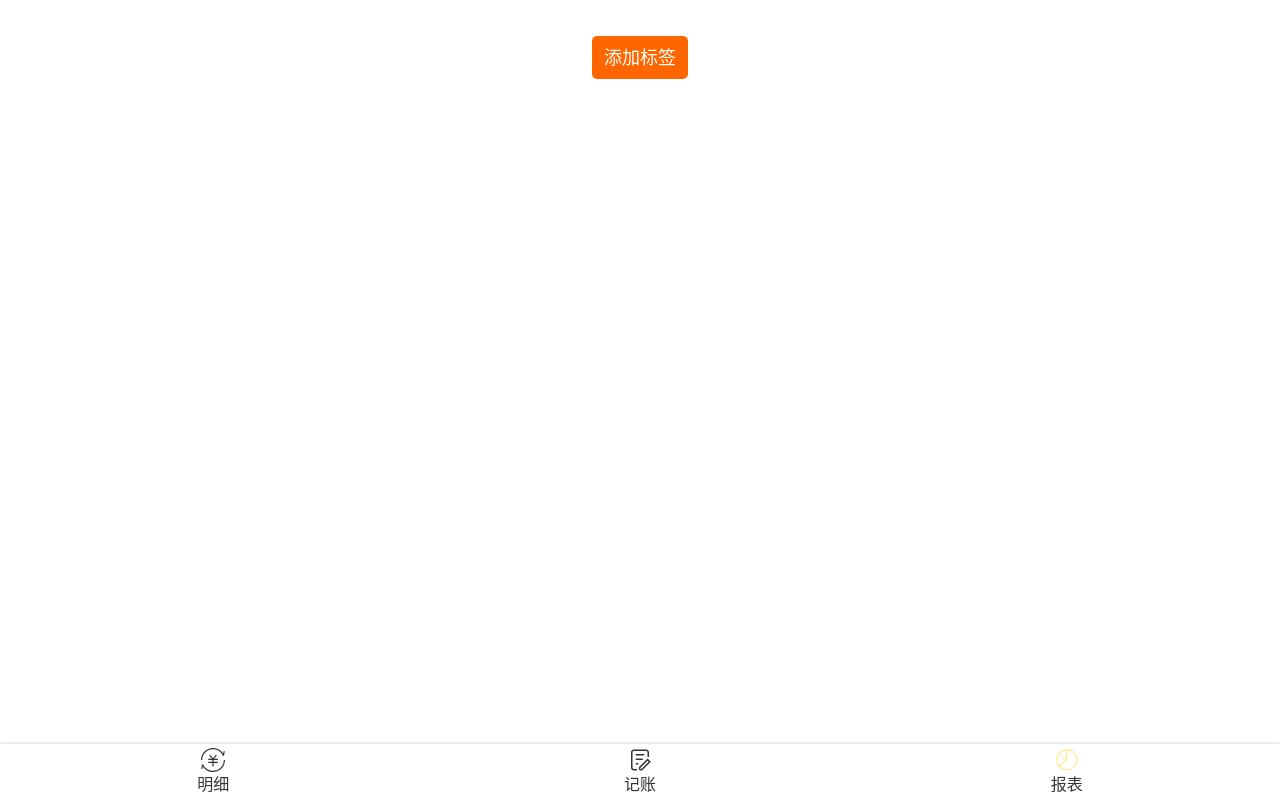
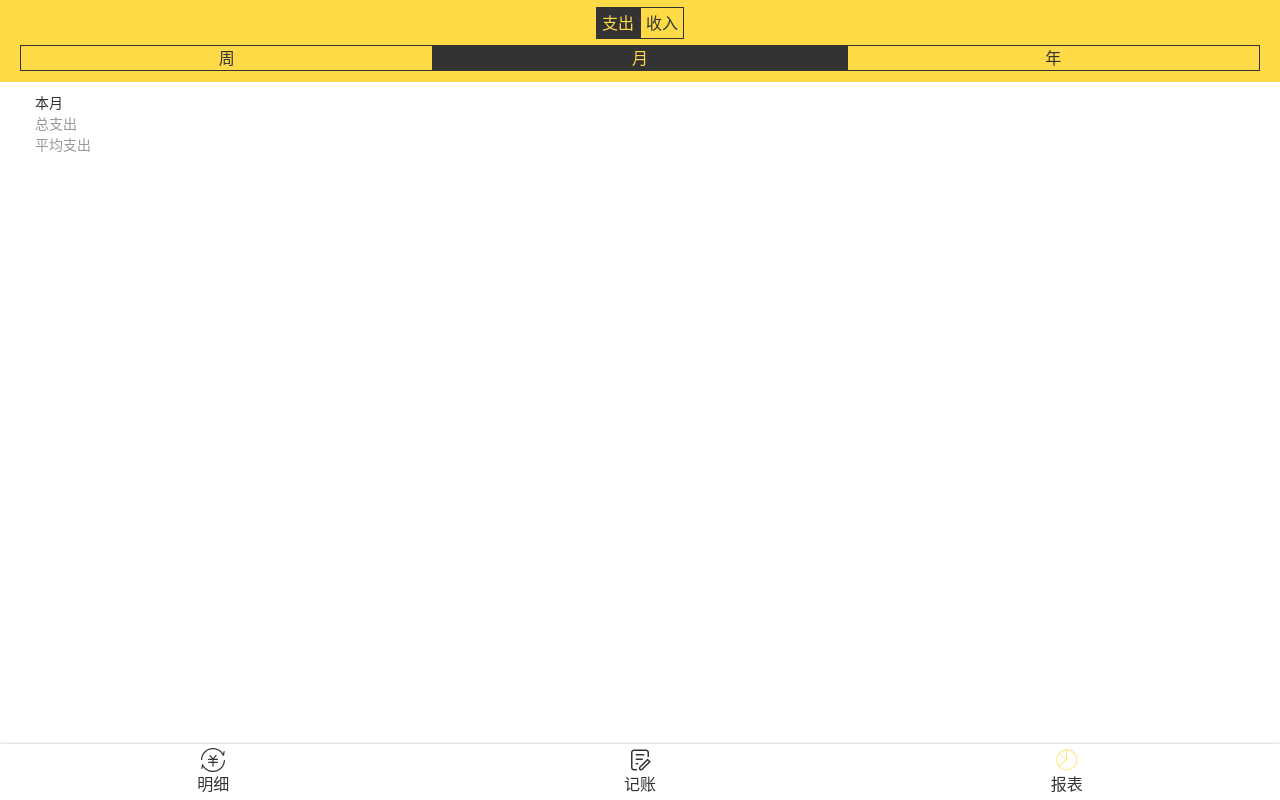
Before and after one commit to MongieLee/react-tally, a React app: page /#/reportForm in a window 1280 px wide. Built offline with nearby package versions, Linux system fonts and the light colour scheme.

Commit message:
处理月份选择空间切换展示账单明细

```diff
--- a/package.json
+++ b/package.json
@@ -28,6 +28,7 @@
     "dayjs": "^1.8.28",
     "dotenv": "8.2.0",
     "dotenv-expand": "5.1.0",
+    "echarts": "^4.8.0",
     "eslint": "^6.6.0",
     "eslint-config-react-app": "^5.2.1",
     "eslint-loader": "3.0.3",
--- a/src/views/ReportForm.tsx
+++ b/src/views/ReportForm.tsx
@@ -1,41 +1,116 @@
-import React from 'react'
+import React, { useState } from 'react'
 import Layout from 'components/Layout'
 import { useTags } from 'hooks/useTags'
 import { Link } from 'react-router-dom'
 import styled from 'styled-components'
 import Icon from 'components/Icon'
 import { Button } from 'components/Button'
-const TagsList = styled.ul`
-  background: white;
-  font-size: 16px;
-  li {
-    margin: 0 16px;
-    border-bottom: 1px solid grey;
-    a {
-      display: flex;
-      align-items: center;
-      padding: 10px 0;
-      justify-content: space-between;
+
+const TopBar = styled.div`
+  background-color: rgb(255, 218, 71);
+  padding: 11px 0;
+  .type {
+    text-align: center;
+    margin-bottom: 10px;
+    span {
+      border: 1px #333 solid;
+      padding: 5px;
+      &.active {
+        background-color: #333;
+        color: rgb(255, 218, 71);
+      }
+    }
+  }
+  .company-date {
+    display: flex;
+    margin: 0 20px;
+    text-align: center;
+    li {
+      width: 33.3333%;
+      border: 1px #333 solid;
+      &.active {
+        background-color: #333;
+        color: rgb(255, 218, 71);
+      }
     }
   }
 `
-const Center = styled.div`
-  display: flex;
-  flex-direction: column;
-  justify-content: center;
-  padding: 20px 0;
-  align-items: center;
+const getTimeText = (companyDate:any) => {
+  let timeMap: any = {
+    week: '本周',
+    month: '本月',
+    year: '今年'
+  }
+  return timeMap[companyDate]
+}
+const ClassWrapper = styled.div`
+  font-size: 14px;
+  padding: 10px 0 3px 35px;
+  div {
+    color: #999;
+  }
 `
 
 const ReportForm = () => {
+  const [category, setCategory] = useState('pay')
+  const [companyDate, setCompanyDate] = useState('month')
   return (
     <Layout>
-      <TagsList>
+      <TopBar>
+        <div className='type'>
+          <span
+            onClick={() => {
+              setCategory('pay')
+            }}
+            className={category === 'pay' ? 'active' : ''}
+          >
+            支出
+          </span>
+          <span
+            onClick={() => {
+              setCategory('income')
+            }}
+            className={category === 'income' ? 'active' : ''}
+          >
+            收入
+          </span>
+        </div>
 
-      </TagsList>
-      <Center>
-        <Button onClick={() => { }}>添加标签</Button>
-      </Center>
+        <ul className='company-date'>
+          <li
+            onClick={() => {
+              setCompanyDate('week')
+            }}
+            className={companyDate === 'week' ? 'active' : ''}
+          >
+            周
+          </li>
+          <li
+            onClick={() => {
+              setCompanyDate('month')
+            }}
+            className={companyDate === 'month' ? 'active' : ''}
+          >
+            月
+          </li>
+          <li
+            onClick={() => {
+              setCompanyDate('year')
+            }}
+            className={companyDate === 'year' ? 'active' : ''}
+          >
+            年
+          </li>
+        </ul>
+      </TopBar>
+
+      <ClassWrapper>
+        {getTimeText(companyDate)}
+        <div>{category==='pay'?'总支出':'总收入'}</div>
+        <div>{category==='pay'?'平均支出':'平均收入'}</div>
+      </ClassWrapper>
+      <div id='lineChart'></div>
+      <div id='pieChart' className='aaa'></div>
     </Layout>
   )
 }
--- a/src/views/Statistics.tsx
+++ b/src/views/Statistics.tsx
@@ -102,40 +102,55 @@ const DayInfo = styled.div`
         margin-right: 5px;
       }
 `
-let currentPay: number = 0
-let currentIncome: number = 0
-const ddd = (recordList: any) => {
+let currentPay: number = 0 //当前月份总支出
+let currentIncome: number = 0 //当前月份总收入
+const ddd = (recordList: any, currentM: any) => {
+  currentPay = 0
+  currentIncome = 0
+  //遍历所有账单
   if (recordList.length === 0) {
+    //账单为空就返回
+    console.log('999999999999999999')
     return recordList
   }
-  let currentM = new Date()
+  //   let currentM = new Date() //获取当前时间
   let currentMonthList = JSON.parse(JSON.stringify(recordList)).filter(
+    //遍历所有账单筛选出当前月份的时间
     (item: any) => {
       if (dayJs(item.createdAt).get('month') === dayJs(currentM).get('month')) {
+        //如果账单的月份等于当前月份则加进数组中
         return item
       }
     }
   )
-  let xxx = [] as any[]
+  let xxx = [] as any[] //声明一个空数组
   currentMonthList.map((v: any) => {
-    let day = dayJs(v.createdAt).get('date')!
+    //遍历当前月账单数组
+    let day = dayJs(v.createdAt).get('date')! //获取每一笔账单为几号
     if (!xxx[day]) {
-      xxx[day] = []
-      xxx[day].push(v)
+      //如果xxx数组中没有这个号
+      xxx[day] = [] //赋值下标为号，值为空数组
+      xxx[day].push(v) //将这条账单加入数组中
     } else {
       xxx[day].push(v)
     }
   })
   xxx.map(w => {
+    //遍历分好每一天账单的数组
     w.sort(
-      (a: any, b: any) =>
-        dayJs(b.createdAt).valueOf() - dayJs(a.createdAt).valueOf()
+      (
+        a: any,
+        b: any //对每一天的账单数据进行排序
+      ) => dayJs(b.createdAt).valueOf() - dayJs(a.createdAt).valueOf() //按时间最新倒序排列
       //  dayJs(a.createTime).valueOf() - dayJs(b.createTime).valueOf()
     )
     w.map((k: any) => {
+      //排序后再次遍历每一天的账单数据
       if (k.category === 'pay') {
-        currentPay += parseFloat(k.amount)
+        //如果账单的数据是支出
+        currentPay += parseFloat(k.amount) //收集当天每一笔支出
       } else if (k.category === 'income') {
+        //相反为收入
         currentIncome += parseFloat(k.amount)
       }
     })
@@ -168,40 +183,24 @@ const getIncome = (arr: any[]) => {
 }
 
 const Hahaha = styled.div`
-  width: 120px;
+  width: 138px;
 `
 const DateWrapper = styled.div`
   display: flex;
   flex-direction: column-reverse;
 `
 const Statistics = () => {
+  const [currentM, setCurrentM] = useState(new Date())
   const { records } = useRecord()
-  const { paixuhoude, currentPay, currentIncome } = ddd(records)
+  const { currentPay, currentIncome } = ddd(records, currentM)
+  let paixuhoude = ddd(records, currentM).paixuhoude
   console.log(paixuhoude, currentPay, currentIncome)
-  console.log(typeof paixuhoude)
-  const hash: any = {}
-  records.map(item => {
-    const key = dayJs(item.createdAt).format('YYYY-MM-DD')
-    const value = item
-    if (!(key in hash)) hash[key] = []
-    hash[key].push(value)
-  })
-  if (paixuhoude) {
-    paixuhoude.map((i: any, index: any) => console.log(index, i))
+  if (!paixuhoude) {
+    paixuhoude = []!
   }
-  const array = Object.entries(hash).sort((a, b) => {
-    //   a[0]===b[0]&&( return 0)
-    //   a[0]>b[0]&&(return -1)
-    //   a[0]<b[0]&& (return 1)
-    if (a[0] === b[0]) return 0
-    if (a[0] > b[0]) return -1
-    if (a[0] < b[0]) return 1
-    return 0
-  })
-
   const getMonth = () => {
     let currentM = new Date()
-    return dayJs(currentM).get('month')
+    return dayJs(currentM).get('month') + 1
   }
   const getDate = function (index: any) {
     let objMap: any = {
@@ -218,14 +217,16 @@ const Statistics = () => {
     } else {
       console.log(paixuhoude[index][0].createdAt, '---')
       console.log('星期几', dayJs(paixuhoude[index][0].createdAt).get('day'))
-      return `${getMonth() + 1}月${index}号 星期${
+      return `${getMonth()}月${index}号 星期${
         objMap[dayJs(paixuhoude[index][0].createdAt).get('day')]
       }`
     }
   }
-  console.log(array)
   const getRecordsList = () => {
-    if (array.length === 0) {
+    console.log('paixuhoude:')
+    console.log(paixuhoude)
+
+    if (paixuhoude.length === 0) {
       return (
         <div className='no-data'>
           <Icon name='no-data' />
@@ -266,7 +267,6 @@ const Statistics = () => {
       )
     }
   }
-
   return (
     <Layout>
       <TextTitle>
@@ -275,6 +275,11 @@ const Statistics = () => {
       <TimeAndCount>
         <Hahaha>
           <DatePicker
+            onChange={(a: any, b: any) => {
+              let [year, month] = b.split('/')
+              let x = parseInt(month) - 1
+              setCurrentM(new Date(year, x))
+            }}
             defaultValue={moment('2020/06', 'YYYY/MM')}
             format='YYYY/MM'
             locale={zhCN}
```
Also changed, not shown: src/lib/echarts.js (added, +115 -0 lines), 1 other file (tests, documents, lock files or other folders).
